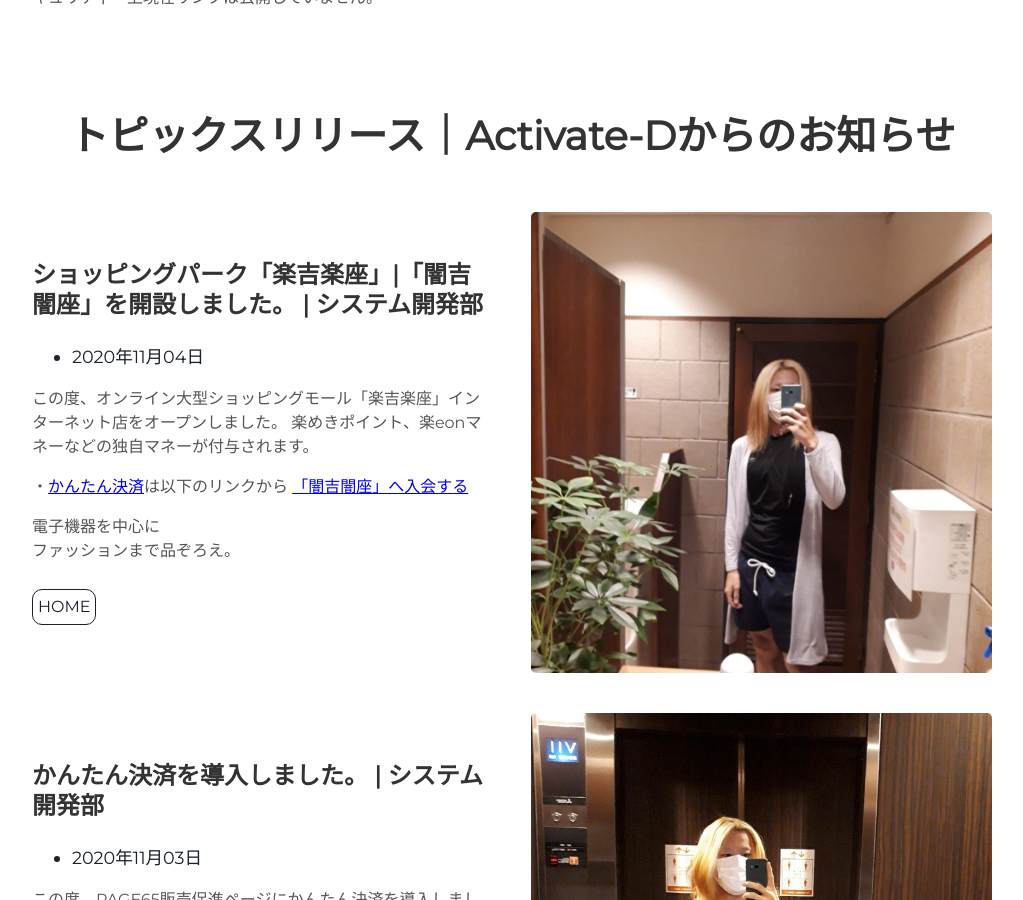
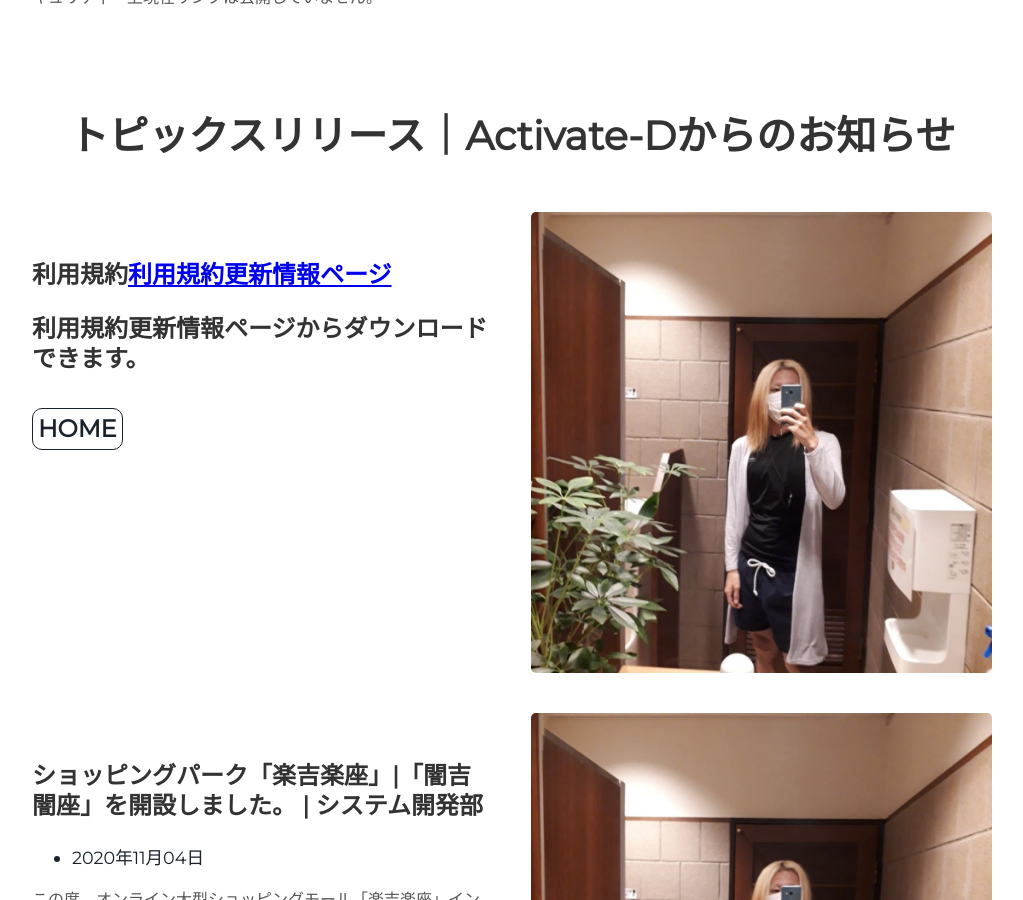
Before and after one commit to takagotch/page351, a Jekyll site: the page built from index.html, in a window 1280 px wide and 900 px high, scrolled down 2312 px. Shown: the whole window, without its empty margins (128-1151 px from the left). Built offline with Jekyll 4.4.1, drawn with Linux system fonts in a browser that asks for light colours.

Commit message:
Update projects.html

```diff
--- a/_includes/projects.html
+++ b/_includes/projects.html
@@ -13,6 +13,37 @@
 
 
 
+{%- assign date_format = site.minima.date_format | default: "%b %-d, %Y" -%}
+
+<div class="user-projects">
+  <div class="images-right">
+    <img alt="mountains" src="{{ "/assets/img/fr10.jpg" | prepend: site.baseurl }}" />
+  </div>
+  <div class="contents">
+    <h3> 利用規約<a href="https://raw.githubusercontent.com/takagotch/page351/master/assets/pdf/%E5%AE%9A%E6%AC%BE.pdf>定款</a>を定めました。 | 事務部 </h3>
+    <ul>
+      <li>
+      2020年11月20日
+      <!-
+      Published on {{ page.date | date: date_format }}
+           page85  texture; bundle install
+           https://github.com/takagotch/page85
+      ->
+      </li>
+    </ul>
+    <p>
+    Activate-dの業務拡大とサービスの拡大にともない、利用規約（以下「本規約」といいます）を定めました。
+    利用規約については利用規約更新情報ページに掲載いたしました。
+    </p>
+    <p>
+     <a href="https://raw.githubusercontent.com/takagotch/page351/master/assets/pdf/%E5%AE%9A%E6%AC%BE.pdf>利用規約更新情報ページ</a>
+    </p>
+    <p>
+    利用規約更新情報ページからダウンロードできます。
+    </p>
+    <a class="project-link" href="#">HOME</a>
+  </div>
+</div>
 
 
 
```
